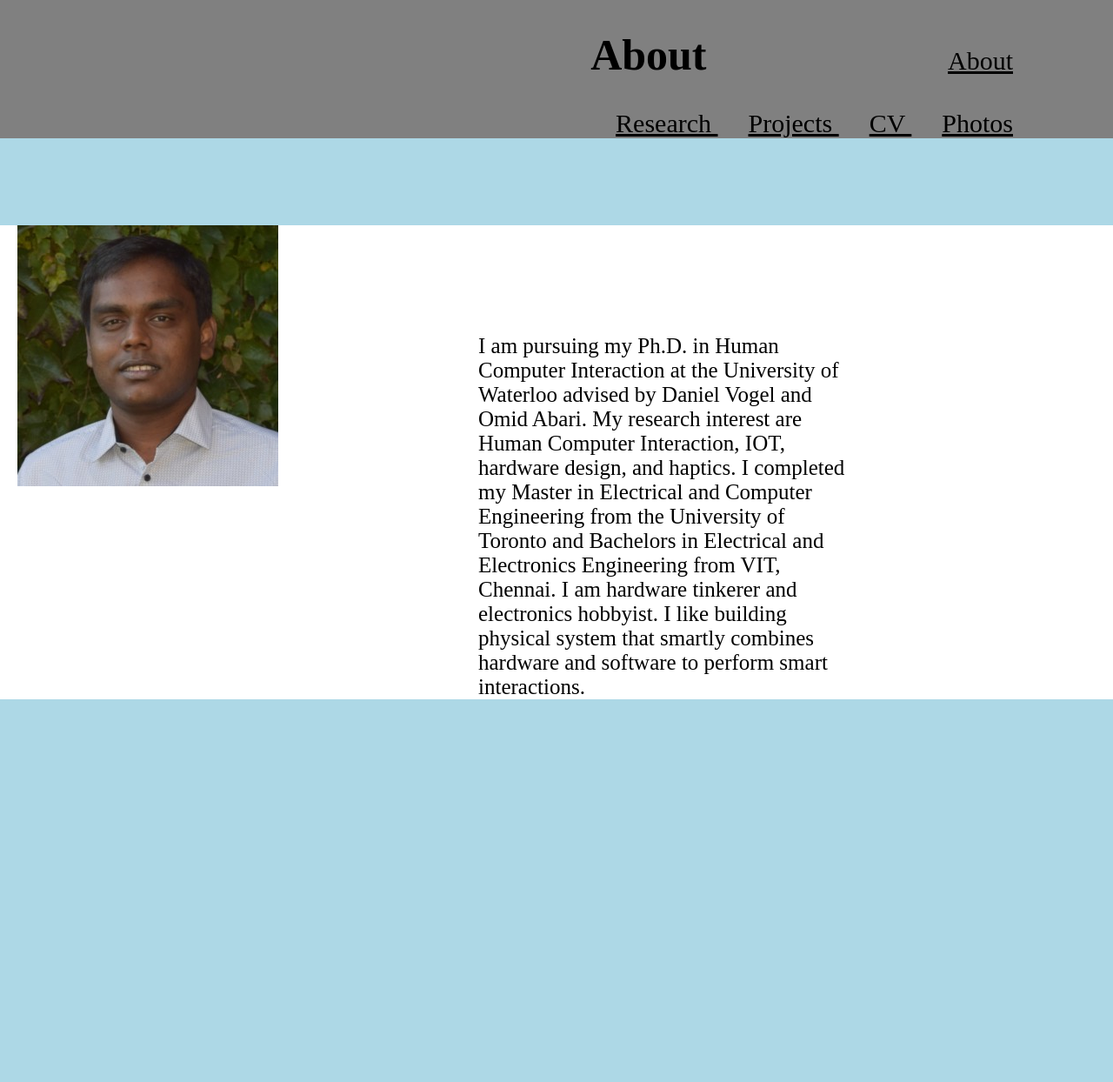
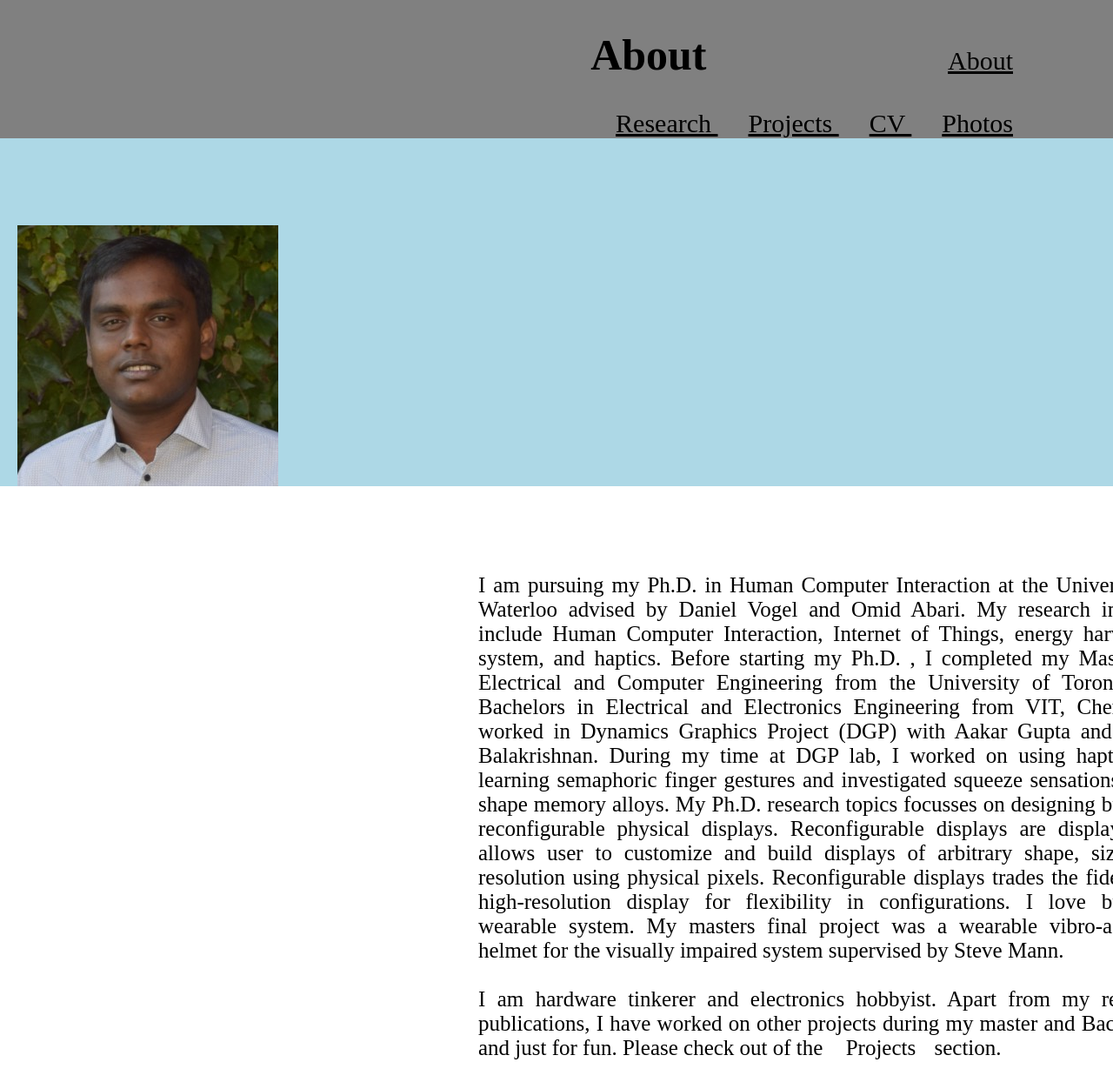
Before and after one commit to antonyalbertraj1994/website_antony, a Jekyll site: the page index.html, which Jekyll copies as it is, in a window 1280 px wide. Shown: the whole page at 87% size. Built offline with Jekyll 4.4.1, drawn with Linux system fonts in a browser that asks for light colours; before the commit the page ends 900 px from its top, so only the background shows below that.

Commit message:
Update index.html

```diff
--- a/index.html
+++ b/index.html
@@ -10,17 +10,24 @@
 }
 
 .header {
+  display:inline-block;
+
+  width:800px;
   background-color:white;
   padding-left: 550px;
   padding-right: 300px;
   padding-top: 100px;
   font-size: 25px;
   font-family: "Times New Roman",Times,serif;
-  text-align:left;
+  word-wrap:break-word;
+
+  text-align:justify;
+  text-justify:inter-word;
 }
 
 .header1 {
   background-color:grey;
+
   padding-left: 550px;
   padding-right: 100px;
   font-size: 30px;
@@ -46,6 +53,7 @@
   font-size: 30px;
   text-align:left;
   color: yellow;
+
 }
 
 #box {
@@ -85,10 +93,15 @@
 <!-- Working syntax for adding images
 <img src="/website_antony/assets/images/antony_final.jpg" width="500" height="650" class="inline"/> -->
 
-<div class="header">
-  <p>I am pursuing my Ph.D. in Human Computer Interaction at the University of Waterloo advised by Daniel Vogel and Omid Abari. My research interest are Human Computer Interaction, IOT, hardware design, and haptics. I completed
-  my Master in Electrical and Computer Engineering from the University of Toronto and Bachelors in Electrical and Electronics Engineering from VIT, Chennai.
-  I am hardware tinkerer and electronics hobbyist. I like building physical system that smartly combines hardware and software to perform smart interactions.</p>
+<div class="header" >
+  I am pursuing my Ph.D. in Human Computer Interaction at the University of Waterloo advised by Daniel Vogel and Omid Abari. My research interests include Human Computer Interaction, Internet of Things, energy harvesting system, and haptics. Before starting my Ph.D. , I completed
+  my Masters in Electrical and Computer Engineering from the University of Toronto and Bachelors in Electrical and Electronics Engineering from VIT, Chennai.
+  I worked in Dynamics Graphics Project (DGP) with Aakar Gupta and Ravin Balakrishnan. During my time at DGP lab, I worked on using haptics for learning semaphoric finger gestures and investigated squeeze sensations
+  using shape memory alloys. My Ph.D. research topics focusses on designing building reconfigurable physical displays. Reconfigurable displays are displays that allows user to customize and build displays of arbitrary shape, size, and resolution using physical pixels. Reconfigurable displays trades the fidelity of high-resolution display for flexibility in configurations.
+  I love building wearable system. My masters final project was a wearable vibro-acoustic helmet for the visually impaired system supervised by Steve Mann.
+  <br>
+  <br>
+  I am hardware tinkerer and electronics hobbyist.  Apart from my research publications, I have worked on other projects during my master and Bachelors, and just for fun. Please check out of the <a> Projects </a> section.  </p>
 </div>
 </body>
 
```
